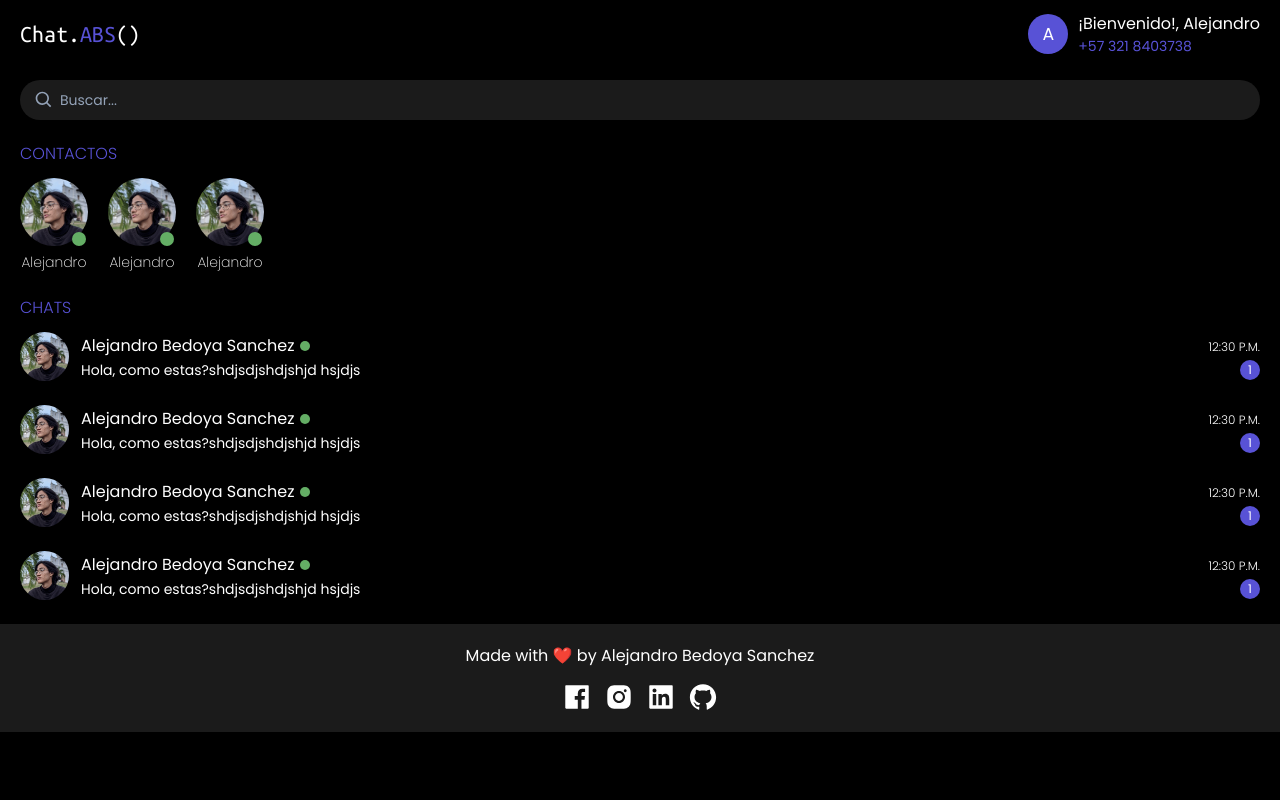
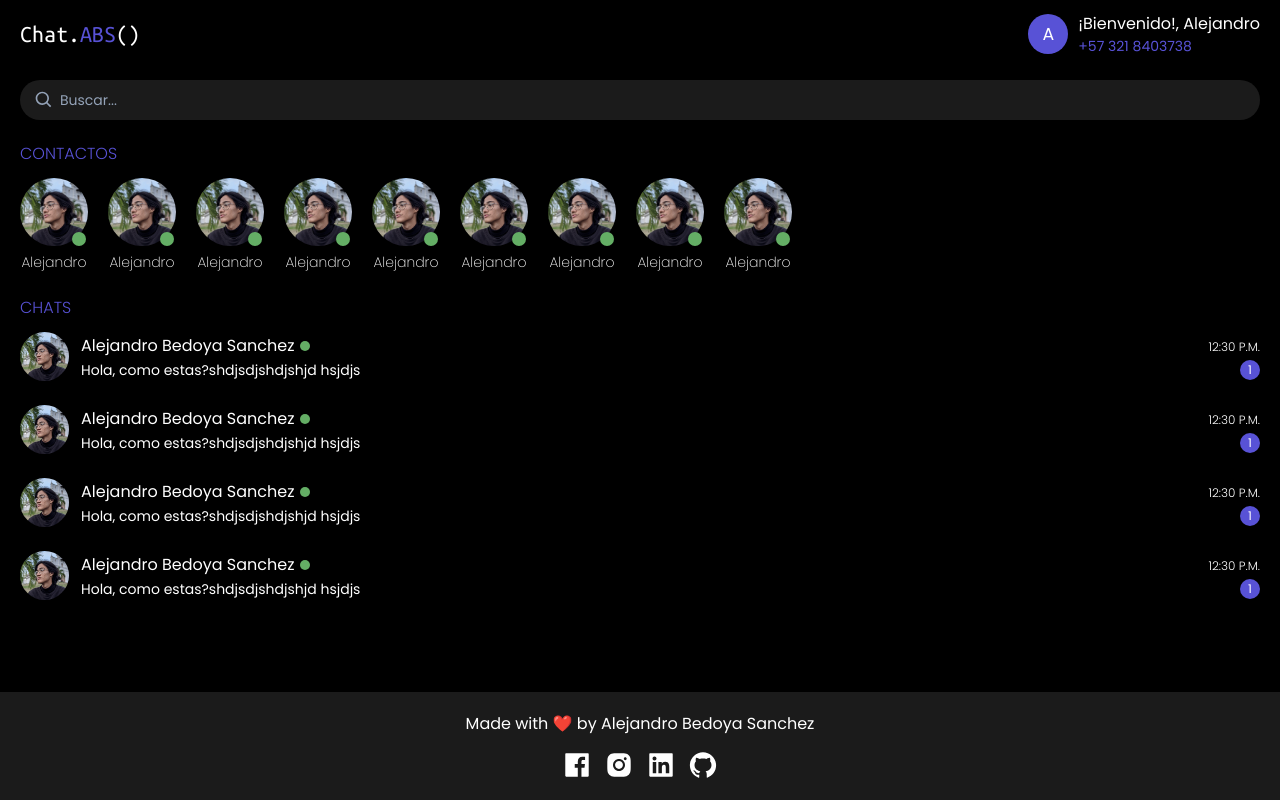
Before and after one commit to Dante05S/chat, a Next.js app: page /chat in a window 1280 px wide. Built offline with nearby package versions, Linux system fonts and the light colour scheme.

Commit message:
:lipstick: add drag in list contacts

```diff
--- /dev/null
+++ b/hooks/useDrag.ts
@@ -0,0 +1,171 @@
+import { useEffect, useState } from 'react';
+
+interface UseDrag {
+  isDragging: boolean;
+  disabledIconLeft: boolean;
+  disabledIconRight: boolean;
+  onDragging: (
+    e: React.MouseEvent<HTMLDivElement> | React.TouchEvent<HTMLDivElement>
+  ) => void;
+  onDragStart: (
+    e: React.MouseEvent<HTMLDivElement> | React.TouchEvent<HTMLDivElement>
+  ) => void;
+  moveTo: (direction: string, scrollVelocity?: number) => void;
+}
+
+export default function useDrag(
+  scrollRef: React.RefObject<HTMLDivElement>,
+  direction: 'x' | 'y'
+): UseDrag {
+  const [isDragging, setIsDragging] = useState<boolean>(false);
+  const [prevPage, setPrevPage] = useState<number>(0);
+  const [prevScroll, setPrevScroll] = useState<number>(0);
+  const [disabledIconLeft, setDisabledIconLeft] = useState<boolean>(false);
+  const [disabledIconRight, setDisabledIconRight] = useState<boolean>(false);
+
+  const isMouseEvent = (
+    e: React.MouseEvent<HTMLDivElement> | React.TouchEvent<HTMLDivElement>
+  ): boolean => {
+    if (direction === 'x') {
+      return (e as React.MouseEvent<HTMLDivElement>).pageX !== undefined;
+    }
+    return (e as React.MouseEvent<HTMLDivElement>).pageY !== undefined;
+  };
+
+  /**
+   * Me guarda la posición en la que se empezo arrastrar el mouse o deslizar la pantalla
+   */
+  const onDragStart = (
+    e: React.MouseEvent<HTMLDivElement> | React.TouchEvent<HTMLDivElement>
+  ): void => {
+    if (scrollRef.current === null) return;
+    setIsDragging(true);
+    let page = 0;
+
+    if (direction === 'x') {
+      page = isMouseEvent(e)
+        ? (e as React.MouseEvent<HTMLDivElement>).pageX
+        : (e as React.TouchEvent<HTMLDivElement>).touches[0].pageX;
+    } else {
+      page = isMouseEvent(e)
+        ? (e as React.MouseEvent<HTMLDivElement>).pageY
+        : (e as React.TouchEvent<HTMLDivElement>).touches[0].pageY;
+    }
+    setPrevPage(page);
+
+    setPrevScroll(
+      direction === 'x'
+        ? scrollRef.current.scrollLeft
+        : scrollRef.current.scrollTop
+    );
+  };
+
+  /**
+   * Calcula la distancia que se debe hacer scroll a base de la posición en la que se empezo
+   * a arrastrar el mouse o deslizar la pantalla, para asi generar el efecto de scroll de los tabs
+   */
+  const onDragging = (
+    e: React.MouseEvent<HTMLDivElement> | React.TouchEvent<HTMLDivElement>
+  ): void => {
+    if (scrollRef.current === null || !isDragging) return;
+
+    let page = 0;
+
+    if (direction === 'x') {
+      page = isMouseEvent(e)
+        ? (e as React.MouseEvent<HTMLDivElement>).pageX
+        : (e as React.TouchEvent<HTMLDivElement>).touches[0].pageX;
+    } else {
+      page = isMouseEvent(e)
+        ? (e as React.MouseEvent<HTMLDivElement>).pageY
+        : (e as React.TouchEvent<HTMLDivElement>).touches[0].pageY;
+    }
+
+    const positionDiff: number = page - prevPage;
+    if (direction === 'x') {
+      scrollRef.current.scrollLeft = prevScroll - positionDiff;
+    } else {
+      scrollRef.current.scrollTop = prevScroll - positionDiff;
+    }
+  };
+
+  const disabledIcons = (): void => {
+    if (scrollRef.current === null) return;
+
+    // Obtenemos el valor del scroll actual
+    const scrollVal = Math.round(scrollRef.current.scrollLeft);
+
+    // Obtenemos el valor de lo maximo que se puede hacer scroll
+    const maxScrollableWidth =
+      scrollRef.current.scrollWidth - scrollRef.current.clientWidth;
+
+    /* Ocultamos el icono izquierdo si el scroll llega a su punto de inicio 0, o
+      se sobre pase el hacer mucho scroll hacia la izquierda
+    */
+    if (scrollVal <= 0) setDisabledIconLeft(true);
+    else {
+      setDisabledIconLeft(false);
+    }
+    // Si se llega al maximo valor que se puede hacer scroll, se oculta el icono derecho
+    if (maxScrollableWidth <= scrollVal) setDisabledIconRight(true);
+    else {
+      setDisabledIconRight(false);
+    }
+  };
+
+  const moveTo = (directionButton: string, scrollVelocity = 350): void => {
+    if (scrollRef.current === null) return;
+    if (direction === 'x') {
+      scrollRef.current.scrollLeft +=
+        directionButton === 'left' ? -scrollVelocity : scrollVelocity;
+    } else if (direction === 'y') {
+      scrollRef.current.scrollTop +=
+        directionButton === 'up' ? -scrollVelocity : scrollVelocity;
+    }
+    setTimeout(() => {
+      disabledIcons();
+    }, 50);
+  };
+
+  useEffect(() => {
+    window.addEventListener('resize', () => {
+      setDisabledIconLeft(
+        'ontouchstart' in window || navigator.maxTouchPoints > 0
+      );
+      setDisabledIconRight(
+        'ontouchstart' in window || navigator.maxTouchPoints > 0
+      );
+    });
+    document.addEventListener('mouseup', () => {
+      setIsDragging(false);
+    });
+    document.addEventListener('touchend', () => {
+      setIsDragging(false);
+    });
+    return () => {
+      document.removeEventListener('mouseup', () => {
+        setIsDragging(false);
+      });
+      document.removeEventListener('touchend', () => {
+        setIsDragging(false);
+      });
+      window.addEventListener('resize', () => {
+        setDisabledIconLeft(
+          'ontouchstart' in window || navigator.maxTouchPoints > 0
+        );
+        setDisabledIconRight(
+          'ontouchstart' in window || navigator.maxTouchPoints > 0
+        );
+      });
+    };
+  }, []);
+
+  return {
+    isDragging,
+    onDragging,
+    onDragStart,
+    moveTo,
+    disabledIconLeft,
+    disabledIconRight
+  };
+}
--- a/layouts/PageLayout.tsx
+++ b/layouts/PageLayout.tsx
@@ -8,12 +8,12 @@ interface Props {
 
 export default function PageLayout({ children }: Props): JSX.Element {
   return (
-    <>
+    <div className="flex flex-col h-full">
       <NavBar />
-      <main>
+      <main className="flex-grow">
         <div className="relative py-3 px-3 xxs:px-5">{children}</div>
       </main>
       <Footer />
-    </>
+    </div>
   );
 }
--- a/styles/globals.css
+++ b/styles/globals.css
@@ -1,6 +1,18 @@
 @tailwind base;
 @tailwind components;
 @tailwind utilities;
+
+html {
+  height: 100%;
+}
+
+body {
+  height: 100%;
+}
+
+#__next {
+  height: 100%;
+}
 
 .left-enter {
   transform: translateX(-100%);
--- a/views/ChatView/Contacts.tsx
+++ b/views/ChatView/Contacts.tsx
@@ -1,11 +1,25 @@
+import clsx from 'clsx';
 import Avatar from 'components/Display/Avatar';
 import Badge from 'components/Display/Badge';
-import React from 'react';
+import useDrag from 'hooks/useDrag';
+import React, { useRef } from 'react';
 
 export default function Contacts(): JSX.Element {
+  const contactsRef = useRef<HTMLDivElement>(null);
+  const { onDragging, onDragStart, isDragging } = useDrag(contactsRef, 'x');
+
   return (
+    <div
+      ref={contactsRef}
+      className={clsx('flex overflow-x-hidden', {
+        'scroll-auto': isDragging,
+        'scroll-smooth': !isDragging
+      })}
+      onTouchMove={onDragging}
+      onTouchStart={onDragStart}
+    >
       <ul className="flex items-center gap-5">
-      {[1, 2, 3].map((item) => (
+        {[1, 2, 3, 4, 5, 6, 7, 8, 9].map((item) => (
           <li key={item} className="flex">
             <div className="flex flex-col items-center">
               <Badge
@@ -21,5 +35,6 @@ export default function Contacts(): JSX.Element {
           </li>
         ))}
       </ul>
+    </div>
   );
 }
```
Lines whose indentation alone changed are shown as unchanged.
